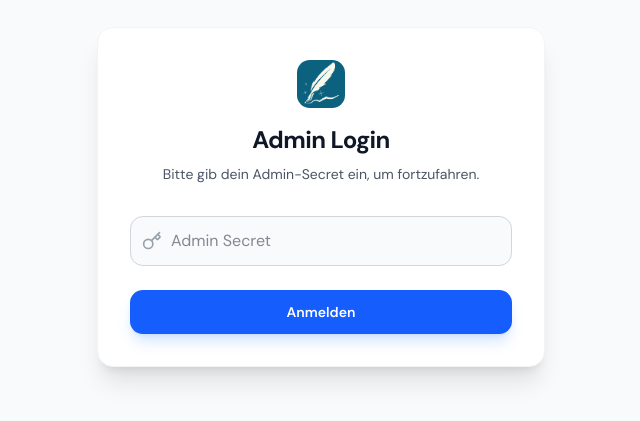
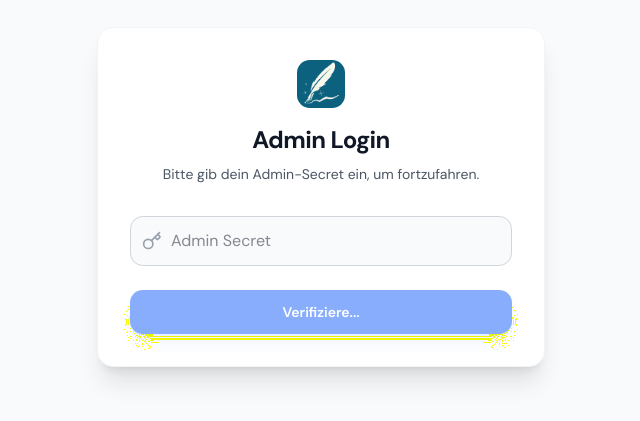
Before and after one commit to Smartnotes-Germany/smartnotes-mvp, a React (Vite) app: page /admin in a window 1280 px wide. Shown: the part 203-624 px from the top of the page, without its empty margins (319-959 px from the left). Built offline with nearby package versions, Linux system fonts and the light colour scheme; no server answers; a web font is replaced by a local one.

Commit message:
Fixed Admin Security Issue

```diff
--- a/src/admin/page.tsx
+++ b/src/admin/page.tsx
@@ -5,7 +5,8 @@ import { Key, Check, LogOut, Plus, Copy } from "lucide-react";
 import logoImage from "../assets/images/logo.png";
 
 export default function Page() {
-  const [adminSecret, setAdminSecret] = useState(() => localStorage.getItem("adminSecret") || "");
+  const [draftSecret, setDraftSecret] = useState(() => localStorage.getItem("adminSecret") || "");
+  const [adminSecret, setAdminSecret] = useState(draftSecret);
   const [copiedCode, setCopiedCode] = useState<string | null>(null);
   const [note, setNote] = useState("");
   const [generatedLink, setGeneratedLink] = useState<string | null>(null);
@@ -13,8 +14,11 @@ export default function Page() {
   const verifySecret = useQuery(api.admin.verifySecret, { adminSecret });
   const generateMagicLink = useMutation(api.admin.generateMagicLink);
 
-  const [isAuthorized, setIsAuthorized] = useState(verifySecret?.valid ?? false);
-  const loginError = verifySecret && !verifySecret.valid && adminSecret ? "Ungültiges Admin-Secret." : "";
+  const isAuthorized = !!verifySecret?.valid;
+  const loginError =
+    verifySecret && !verifySecret.valid && adminSecret
+      ? "Ungültiges Admin-Secret."
+      : "";
 
   useEffect(() => {
     if (isAuthorized) {
@@ -24,14 +28,14 @@ export default function Page() {
 
   const handleLogin = (e: React.FormEvent) => {
     e.preventDefault();
-    setIsAuthorized(true)
+    setAdminSecret(draftSecret);
   };
 
   const handleLogout = () => {
+    setDraftSecret("");
     setAdminSecret("");
-    setIsAuthorized(false);
     localStorage.removeItem("adminSecret");
-    setGeneratedLink(null); // Also clear generated link on logout
+    setGeneratedLink(null);
   };
 
   const handleGenerateLink = async () => {
@@ -90,8 +94,8 @@ export default function Page() {
                   id="secret"
                   type="password"
                   required
-                  value={adminSecret}
-                  onChange={(e) => setAdminSecret(e.target.value)}
+                  value={draftSecret}
+                  onChange={(e) => setDraftSecret(e.target.value)}
                   className="block w-full pl-10 pr-3 py-3 border border-gray-300 dark:border-gray-700 rounded-xl bg-gray-50 dark:bg-gray-800 text-gray-900 dark:text-white focus:ring-2 focus:ring-blue-500 focus:border-blue-500 transition-all outline-none"
                   placeholder="Admin Secret"
                 />
@@ -102,9 +106,10 @@ export default function Page() {
             )}
             <button
               type="submit"
-              className="group relative flex w-full justify-center rounded-xl bg-blue-600 px-4 py-3 text-sm font-semibold text-white hover:bg-blue-700 focus:outline-none focus:ring-2 focus:ring-blue-500 focus:ring-offset-2 transition-all shadow-lg shadow-blue-500/20"
+              disabled={verifySecret === undefined}
+              className="group relative flex w-full justify-center rounded-xl bg-blue-600 px-4 py-3 text-sm font-semibold text-white hover:bg-blue-700 focus:outline-none focus:ring-2 focus:ring-blue-500 focus:ring-offset-2 transition-all shadow-lg shadow-blue-500/20 disabled:opacity-50 disabled:cursor-not-allowed"
             >
-              Anmelden
+              {verifySecret === undefined ? "Verifiziere..." : "Anmelden"}
             </button>
           </form>
         </div>
```
